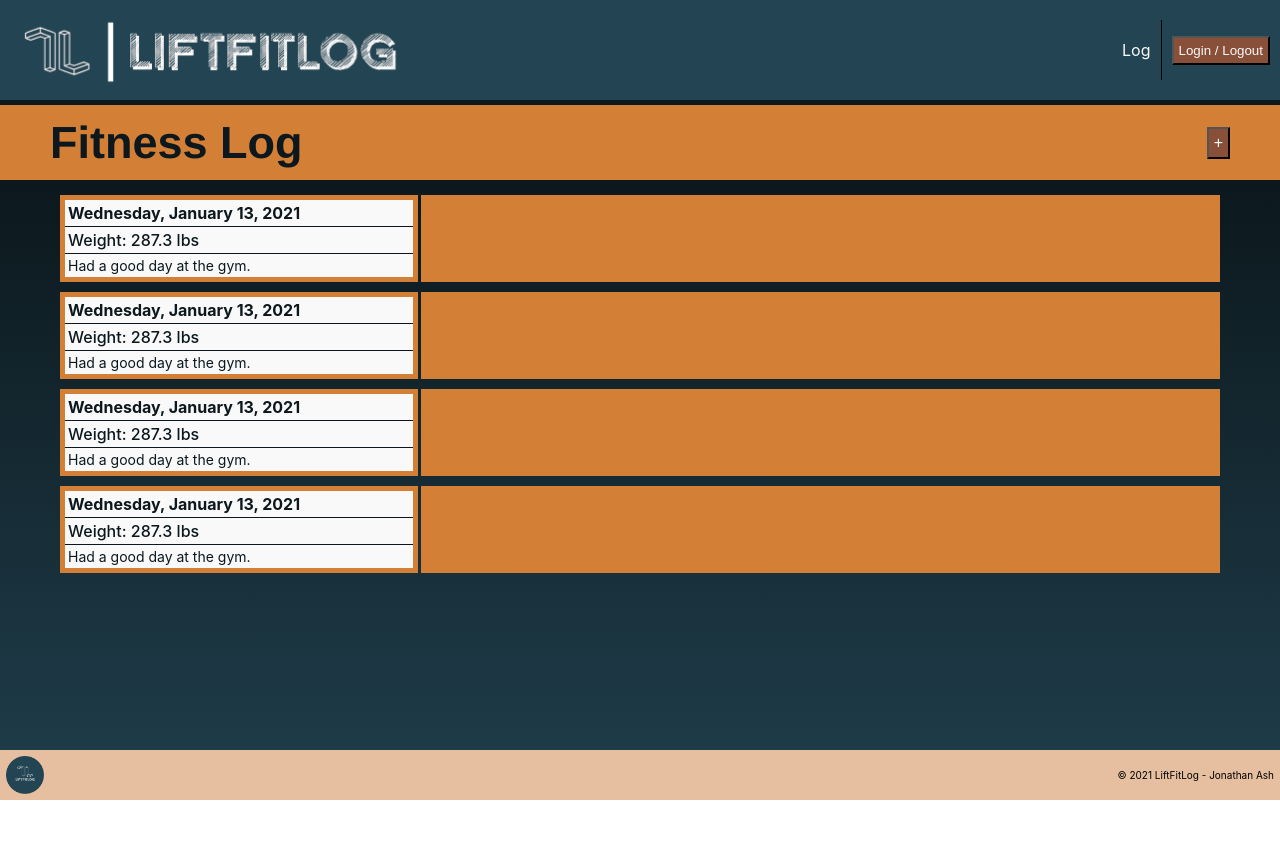
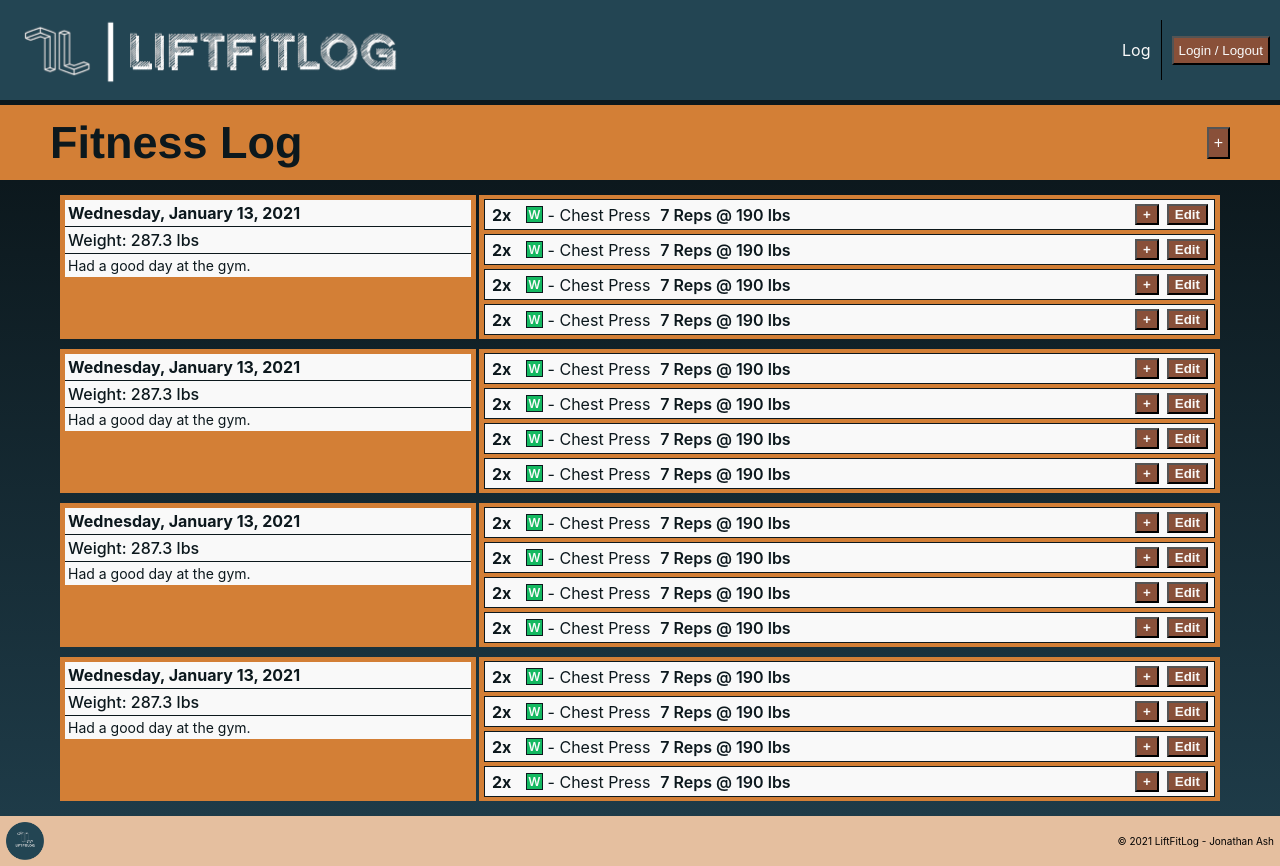
Before and after one commit to ashjonm/LiftFitLog, a React (Create React App) app in the folder FrontEnds/web/: page / in a window 1280 px wide. Before the commit the page ends 800 px from the top, so only its background shows below. Built offline with nearby package versions, Linux system fonts and the light colour scheme.

Commit message:
Adding first set type WeightTraining

```diff
--- a/FrontEnds/web/src/App.js
+++ b/FrontEnds/web/src/App.js
@@ -9,7 +9,7 @@ function App() {
   return (
     <div className="app">
       <NavBar />
-      <Page title="Fitness Log" actText="+"/>
+      <Page title="Fitness Log" actText=" + "/>
       <Footer today={today} />
     </div>
   );
--- a/FrontEnds/web/src/components/journal/day.css
+++ b/FrontEnds/web/src/components/journal/day.css
@@ -5,9 +5,10 @@
 
 .day-info {
     display: flex;
+    flex-basis: 35%;
     flex-direction: column;
     align-items: stretch;
-    flex-basis: 30%;
+    justify-items: flex-start;
     margin: 5px 3px 5px 0px;
     padding: 5px;
 
@@ -16,9 +17,7 @@
 
 .day-info div {
     display: flex;
-    flex-grow: 1;
     padding: 3px;
-    justify-self: stretch;
     background-color: #F9F9F9;
     color: #0C181D;
 }
@@ -40,7 +39,9 @@
 .day-entries {
     display: flex;
     flex-grow: 1;
+    flex-direction: column;
+    justify-content: space-between;
     margin: 5px 0px;
-    padding: 5px;
+    padding: 2px 5px;
     background-color: #D37F36;
 }
--- a/FrontEnds/web/src/components/journal/day.js
+++ b/FrontEnds/web/src/components/journal/day.js
@@ -1,5 +1,6 @@
 import React from "react";
 
+import WeightTrainingSet from "./weightTrainingSet";
 import "./day.css";
 
 class Day extends React.Component {
@@ -17,8 +18,12 @@ class Day extends React.Component {
                     <div className="day-weight">Weight: {day.weight} lbs</div>
                     <div className="day-notes">{day.notes || "Notes:"}</div>
                 </div>
-                <div className="day-entries"></div>
-
+                <div className="day-entries">
+                    <WeightTrainingSet />
+                    <WeightTrainingSet />
+                    <WeightTrainingSet />
+                    <WeightTrainingSet />
+                </div>
             </div>
         );
     };
--- /dev/null
+++ b/FrontEnds/web/src/components/journal/weightTrainingSet.css
@@ -0,0 +1,50 @@
+.set {
+    display: flex;
+    align-content: flex-start;
+    flex-direction: row;
+    margin: 2px 0;
+    padding: 2px;
+    border: 1px solid #0C181D;
+    background-color: #F9F9F9;
+}
+
+.set div {
+    display: flex;
+    align-items: center;
+    margin: 0px 5px;
+    color: #0C181D;
+    font-size: 16px;
+}
+
+.set-count {
+    font-weight: 700;
+}
+
+.set-repweight {
+    font-weight: 600;
+}
+
+.set-weight-training {
+    padding: 0 1px;
+    border: 1px solid #0C181D;
+    background-color: #14B961;
+    color: #F9F9F9 !important;
+    font-size: 12px !important;
+    font-weight: 600;
+}
+
+.set button {
+    display: flex;
+    align-items: center;
+    font-weight: 600;
+    background-color: #895039;
+    color: #F9F9F9;
+}
+
+.set-count-increase {
+    margin: 2px 4px 2px auto;
+}
+
+.set-edit {
+    margin: 2px 4px;
+}
--- /dev/null
+++ b/FrontEnds/web/src/components/journal/weightTrainingSet.js
@@ -0,0 +1,39 @@
+import React from "react";
+
+import "./weightTrainingSet.css";
+
+class WeightTrainingSet extends React.Component {
+    render() {
+        const setTypes ={
+            weightTraining: "WeightTraining",
+            calisthenics: "Calisthenics",
+            DistanceExcercise: "DistanceExcercise",
+            Activity: "Activity"
+        }
+
+        const weightTrainingSet = {
+            type: setTypes.DistanceExcercise,
+            name: "Chest Press",
+            weight: 190,
+            reps: 7,
+            isHypertrophy: false,
+            durration: 60*2,
+            notes: "90s of rest between sets",
+            count: 2
+        }
+
+        const set = weightTrainingSet;
+
+        return (
+            <div className="set">
+                <div className="set-count">{set.count}x</div>
+                <div className="set-name"><div className="set-weight-training">W</div> - {set.name}</div>
+                <div className="set-repweight">{set.reps} Reps @ {set.weight} lbs</div>
+                <button className="set-count-increase"> + </button>
+                <button className="set-edit">Edit</button>
+            </div>
+        );
+    };
+};
+
+export default WeightTrainingSet;
```
